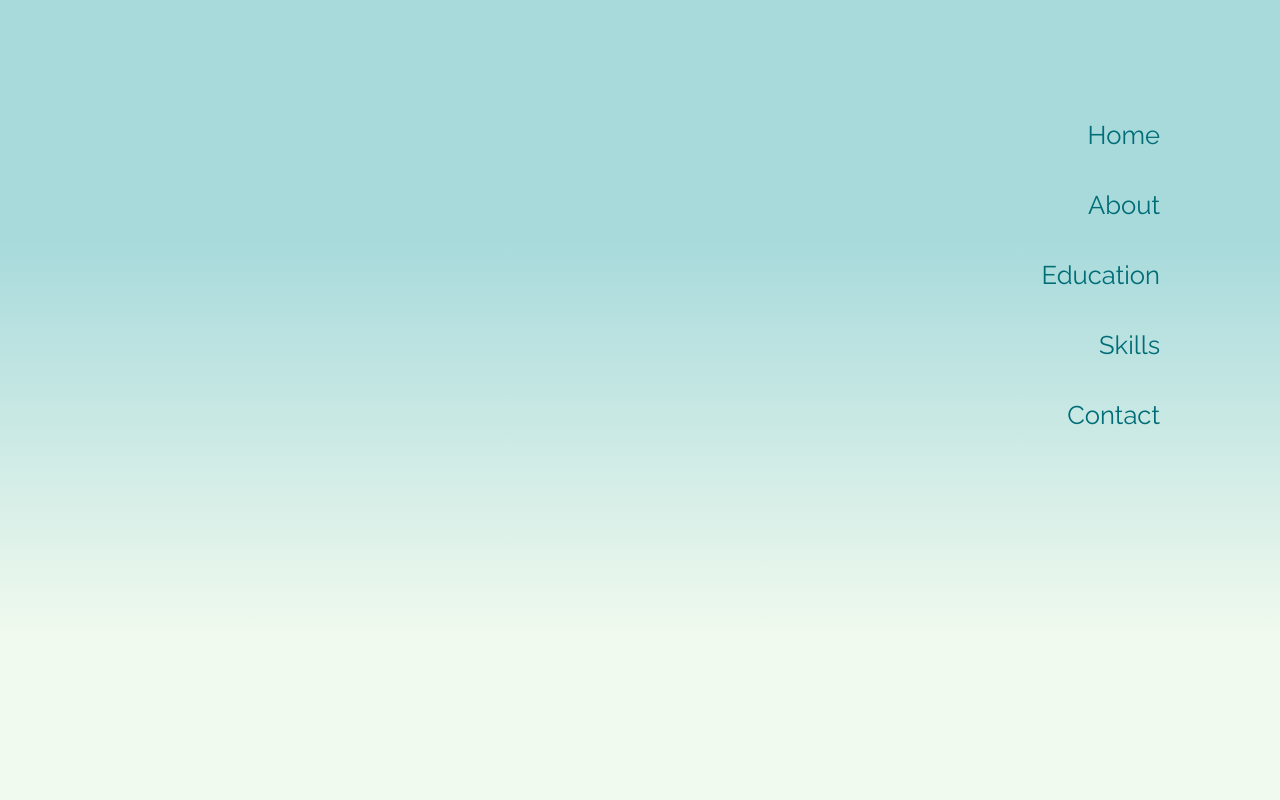
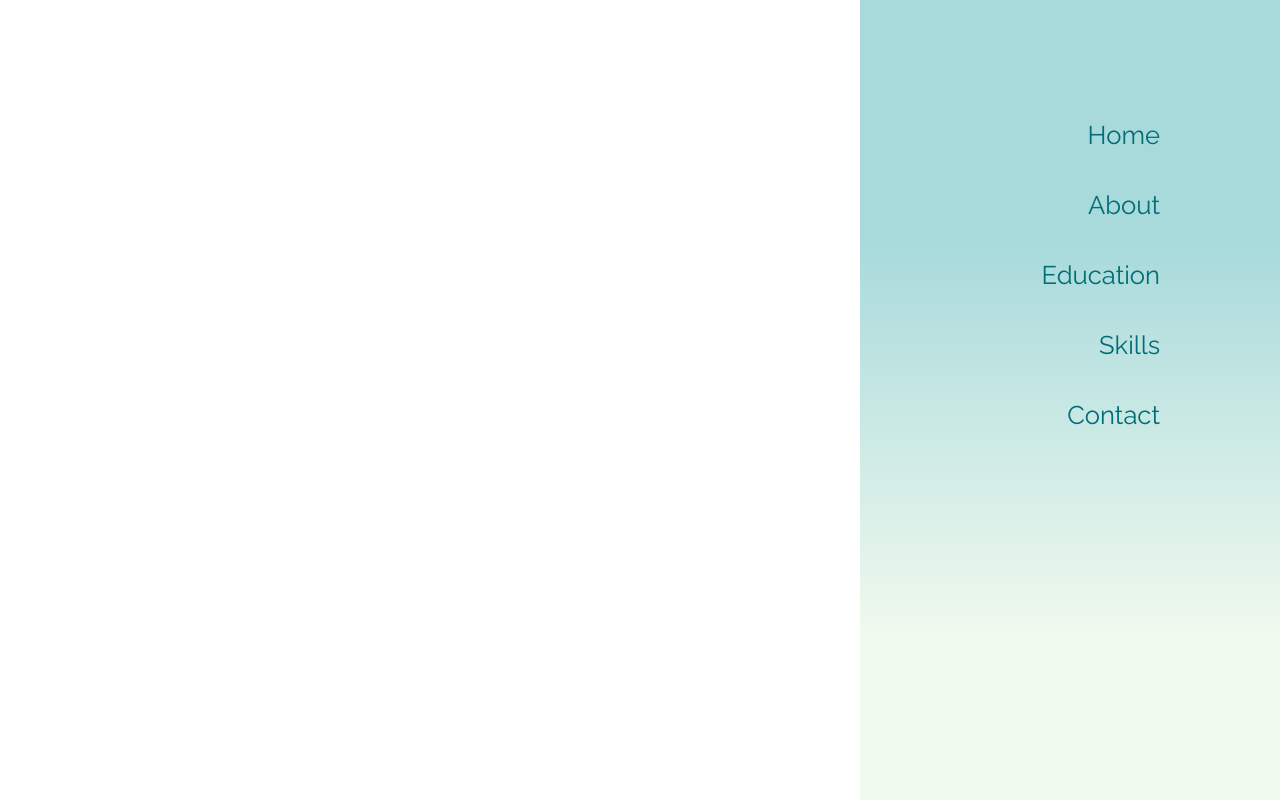
Before and after one commit to asajulia/cv, a React (Create React App) app: page / in a window 1280 px wide. Built offline with nearby package versions, Linux system fonts and the light colour scheme.

Commit message:
adding frontpage class to app.js

```diff
--- a/src/App.js
+++ b/src/App.js
@@ -19,12 +19,13 @@ function App() {
 return (
 <Router>
   <div className="App">
+    <div className="frontpage">
         <Route exact path="/cv/home" component={Home} />
         <Route path="/cv/about" component={About} />
         <Route path="/cv/education" component={Education} />
         <Route path="/cv/skills" component={Skills} />
         <Route path="/cv/contact" component={Contact} />
-
+    </div>
     <div className="nav">
         <Link to="/cv/home" className="item">Home</Link>
         <Link to="/cv/about" className="item">About</Link>
```
Lines whose indentation alone changed are shown as unchanged.
